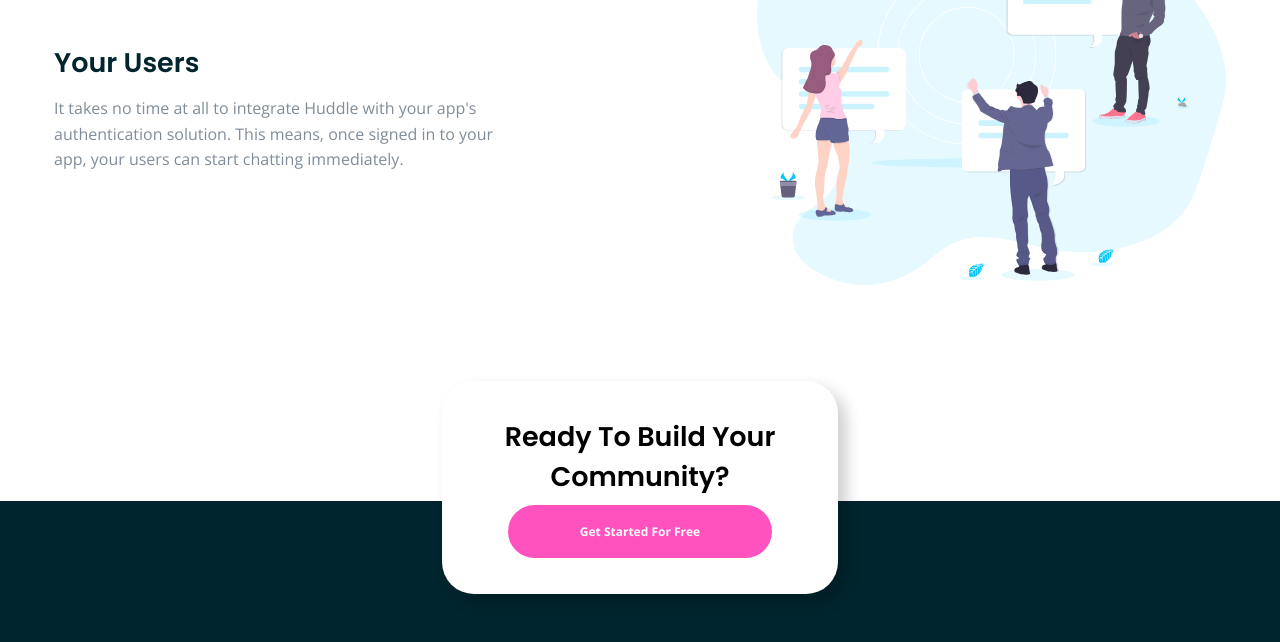
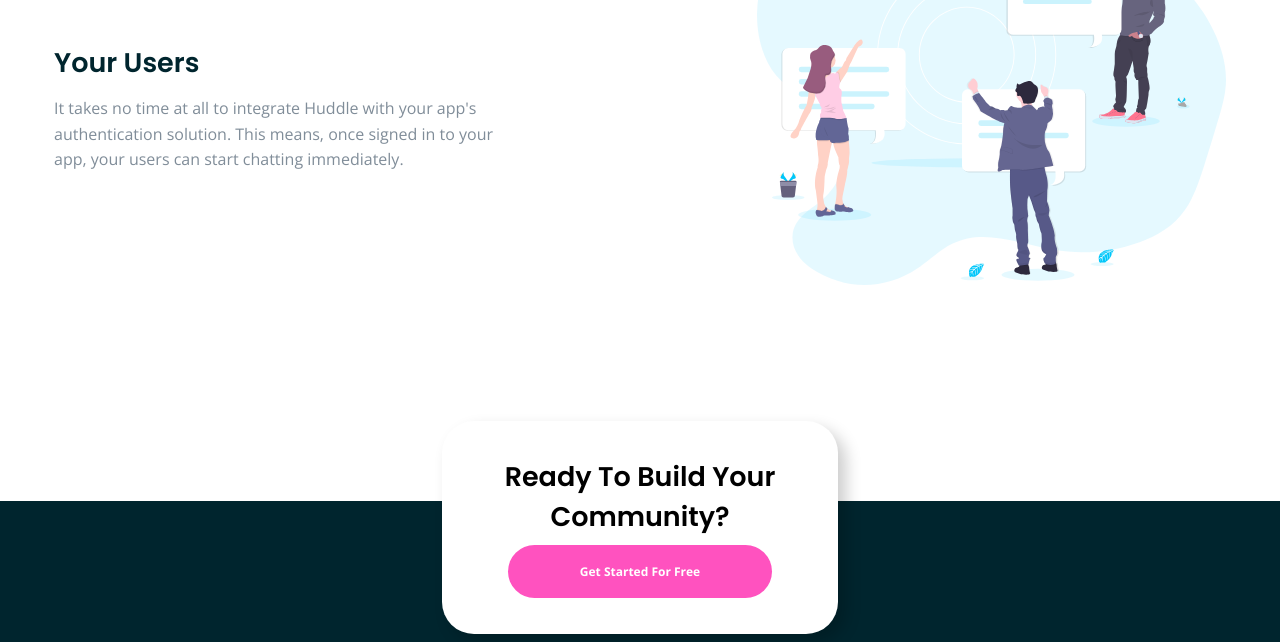
Before and after one commit to Voaides-Darius/blocks-master.github.io, a plain HTML site: page index.html in a window 1280 px wide. Shown: the part 1767-2409 px from the top of the page. Drawn offline with nearby package versions, Linux system fonts and the light colour scheme.

Commit message:
Update style.css

```diff
--- a/style.css
+++ b/style.css
@@ -174,7 +174,7 @@ main{
   padding-inline: 1em;
   left: 50%;
   transform:translateX(-50%);
-  top: -20%;
+  top: -5rem;
   border-radius: 2rem;
   box-shadow: .5rem .5rem 1rem rgba(0, 0, 0, 0.2);
 }
```
